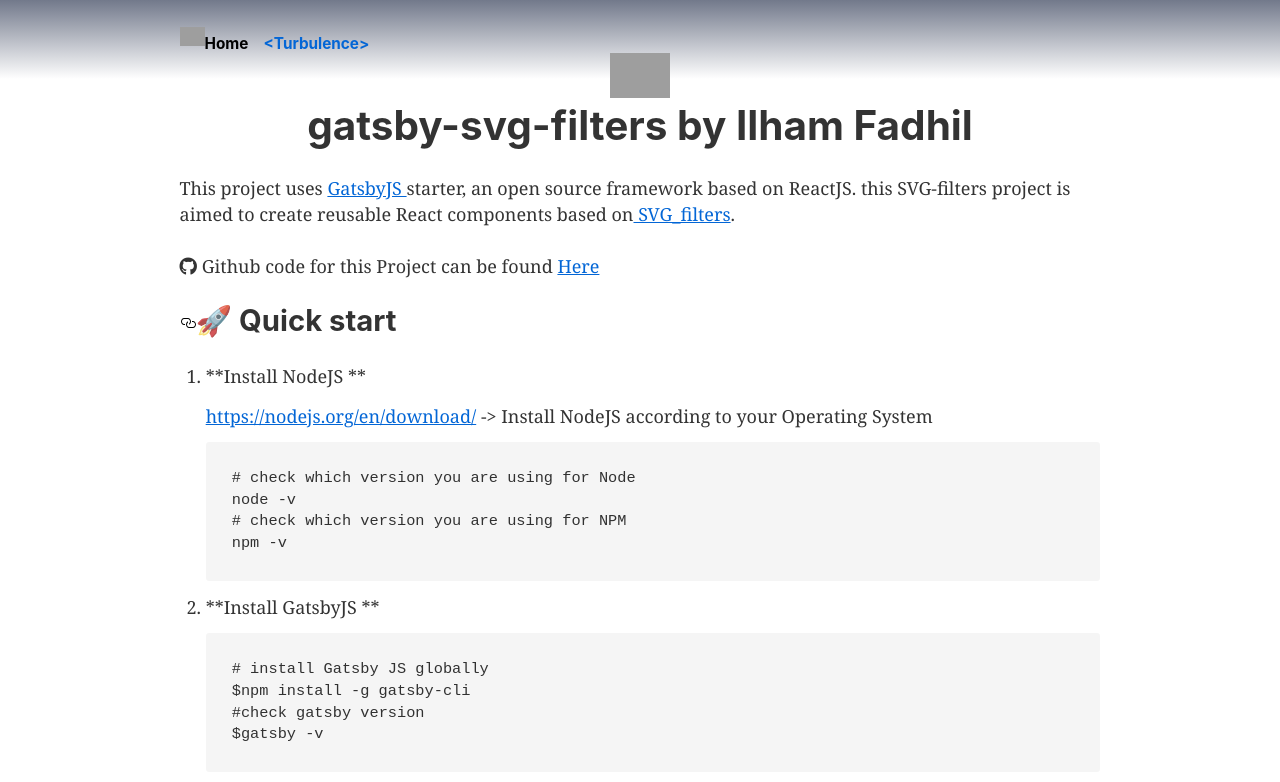
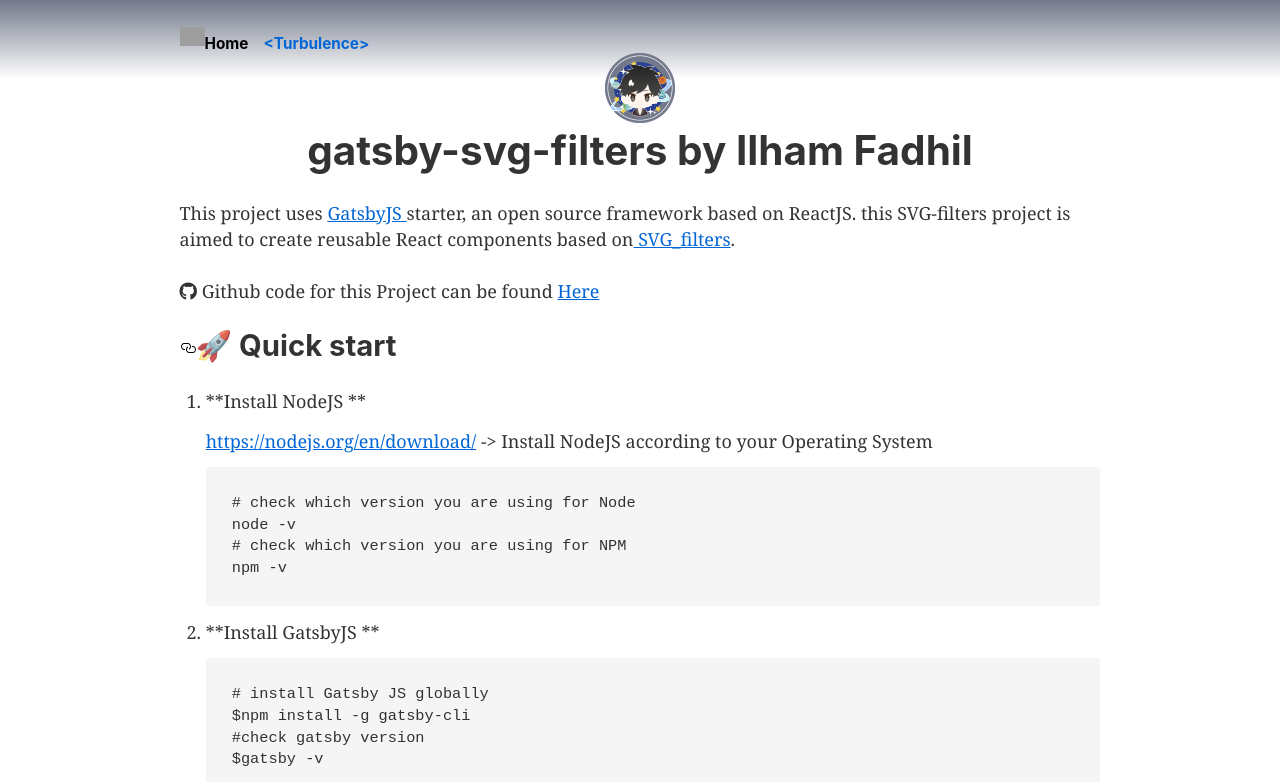
Before and after one commit to ilhamfadheel/gatsby-svg-filters, a Gatsby site: page / in a window 1280 px wide. Shown: the top 782 px of the page. Built offline with nearby package versions, Linux system fonts and the light colour scheme; Gatsby itself is replaced by a stand-in of ours; grey boxes are pictures that could not be loaded.

Commit message:
added sprite img

```diff
--- /dev/null
+++ b/src/images/sprite.js
@@ -0,0 +1,37 @@
+import React from "react"
+import { useStaticQuery, graphql, Link } from "gatsby"
+import Img from "gatsby-image"
+import { link } from "gatsby"
+
+/*
+ * This component is built using `gatsby-image` to automatically serve optimized
+ * images with lazy loading and reduced file sizes. The image is loaded using a
+ * `useStaticQuery`, which allows us to load the image from directly within this
+ * component, rather than having to pass the image data down from pages.
+ *
+ * For more information, see the docs:
+ * - `gatsby-image`: https://gatsby.dev/gatsby-image
+ * - `useStaticQuery`: https://www.gatsbyjs.org/docs/use-static-query/
+ */
+
+const Sprite = () => {
+  const data = useStaticQuery(graphql`
+    query {
+      placeholderImage: file(relativePath: { eq: "ilham_sprite.png" }) {
+        childImageSharp {
+          fixed (width: 70, height: 70){
+            ...GatsbyImageSharpFixed
+          }
+        }
+      }
+    }
+  `)
+
+  return (
+  <Link to="/">
+      <Img fixed={data.placeholderImage.childImageSharp.fixed} />
+  </Link>
+  )
+}
+
+export default Sprite
--- a/src/pages/index.js
+++ b/src/pages/index.js
@@ -3,15 +3,14 @@
 
 import Layout from "../components/layout"
 import SEO from "../components/seo"
+import Sprite from "../images/sprite"
 
 const IndexPage = () => (
   <Layout>
     <SEO title="Home" />
     <article class="markdown-body entry-content p-5" itemprop="text">
 <p align="center" style={{marginBottom: "0"}}>
-  <a href="https://www.gatsbyjs.org" rel="nofollow">
-    <img alt="Gatsby" src="https://camo.githubusercontent.com/ac31ac54c2013850b0fb8a3a4926f4718a398fb3/68747470733a2f2f7777772e6761747362796a732e6f72672f6d6f6e6f6772616d2e737667" width="60" data-canonical-src="https://www.gatsbyjs.org/monogram.svg" style={{maxWidth:"100%"}}/>
-  </a>
+  <Sprite/>
 </p>
 <h1 align="center"><a id="user-content---gatsby-svg-filters-by-ilham-fadhil" class="anchor" aria-hidden="true" ></a>
   gatsby-svg-filters by Ilham Fadhil
@@ -56,7 +55,7 @@
 </article><br/>
     <h4>
     <Link
-      to="/turbulence/"
+      to="/turbulence"
       style={{
         color: `#0366d6`,
       }}
--- a/src/pages/turbulence.js
+++ b/src/pages/turbulence.js
@@ -5,6 +5,7 @@
 import Turbulence from "../components/turbulence"
 import "../components/turbulence.css"
 import { Link } from "gatsby"
+import Sprite from "../images/sprite"
 
 const TurbulencePage = () => (
   <Layout>
@@ -12,7 +13,7 @@
     <article>
       <p align="center">
       <Link to="/" >
-          <img alt="Gatsby" style={{margin: 0,borderRadius: 50,borderStyle: `solid`}} src="https://ilhamfadhil.com/wp-content/uploads/2019/08/cropped-cropped-IF.png" width="60" />
+        <Sprite/>
       </Link>
         <h1>Turbulence Effect Implementation</h1>
       </p>
```
Also changed, not shown: src/images/ilham_sprite.png (added).
